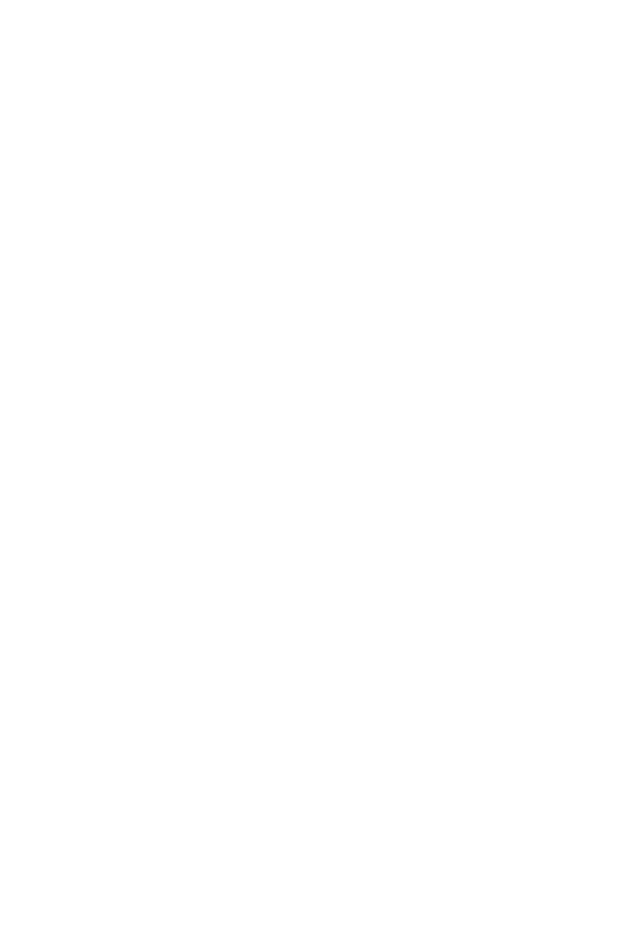
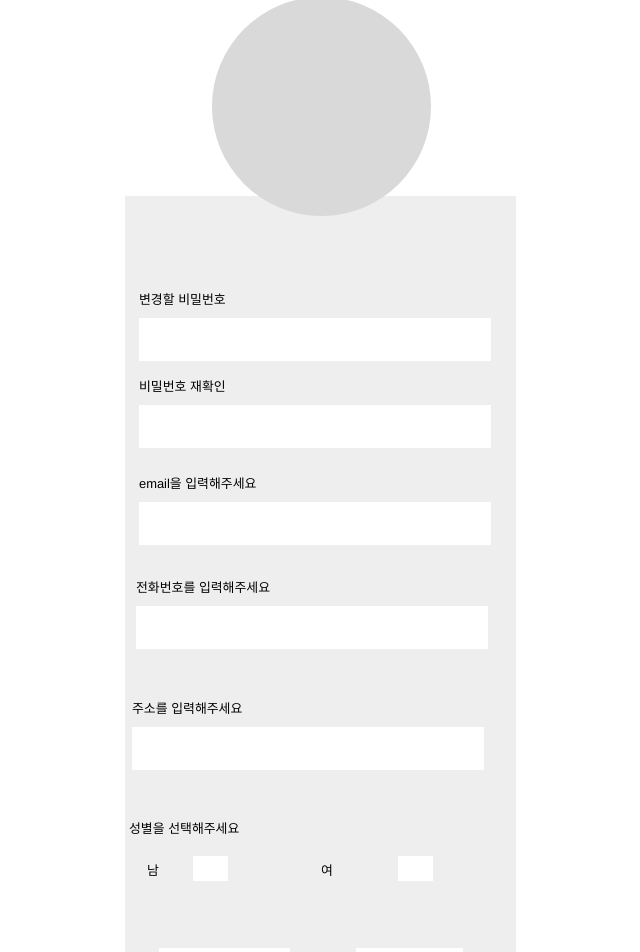
Before and after one commit to Lee-chansu/shoppingMall, a React (Create React App) app: page /userEdit in a window 1280 px wide. Before the commit this address had no page. Shown: the part 23-975 px from the top of the page, without its empty margins (399-1039 px from the left). Before the commit the page ends 800 px from the top, so only its background shows below. Built offline with nearby package versions, Linux system fonts and the light colour scheme.

Commit message:
04.18 edit

```diff
--- a/src/App.js
+++ b/src/App.js
@@ -4,6 +4,8 @@
 //컴포넌트
 import { ProductList } from "./routes/productList";
 import { Main } from "./main";
+import { UserEdit } from "./routes/userEdit";
+
 
 function App() {
   return (
@@ -11,6 +13,7 @@
       <Routes>
         <Route index path="" element={<Main></Main>}></Route>
         <Route path="productList" element={<ProductList />}></Route>
+        <Route path="userEdit" element={<UserEdit />}></Route>
       </Routes>
     </section>
   );
--- /dev/null
+++ b/src/css/userEdit.css
@@ -0,0 +1,210 @@
+.user-edit {
+    background-color: #ffffff;
+    display: flex;
+    flex-direction: row;
+    justify-content: center;
+    width: 100%;
+  }
+
+  .user-edit .div {
+    background-color: #ffffff;
+    height: 1024px;
+    overflow: hidden;
+    position: relative;
+    width: 1440px;
+  }
+
+  .user-edit .profile-image {
+    background-color: #d9d9d9;
+    border-radius: 109.48px;
+    height: 219px;
+    left: 611px;
+    position: absolute;
+    top:20px;
+    width: 219px;
+    z-index: 1;
+  }
+
+  .user-edit .user-edit-box {
+    background-color: #eeeeee;
+    height: 845px;
+    left: 524px;
+    position: absolute;
+    top: 219px;
+    width: 391px;
+  }
+
+  .user-edit .box-password {
+    height: 87px;
+    left: 10px;
+    position: absolute;
+    top: 83px;
+    width: 359px;
+  }
+
+  .user-edit .input {
+    background-color: #ffffff;
+    height: 43px;
+    left: 4px;
+    position: absolute;
+    top: 39px;
+    width: 352px;
+  }
+
+  .user-edit .txt {
+    color: #000000;
+    font-family: "Inter-Regular", Helvetica;
+    font-size: 12.9px;
+    font-weight: 400;
+    left: 4px;
+    letter-spacing: 0;
+    line-height: normal;
+    position: absolute;
+    top: 10px;
+    width: 190px;
+  }
+
+  .user-edit .box-password-check {
+    height: 87px;
+    left: 10px;
+    position: absolute;
+    top: 170px;
+    width: 359px;
+  }
+
+  .user-edit .box-email {
+    height: 87px;
+    left: 10px;
+    position: absolute;
+    top: 267px;
+    width: 359px;
+  }
+
+  .user-edit .box-phone {
+    height: 87px;
+    left: 7px;
+    position: absolute;
+    top: 371px;
+    width: 359px;
+  }
+
+  .user-edit .box-address {
+    height: 87px;
+    left: 3px;
+    position: absolute;
+    top: 492px;
+    width: 359px;
+  }
+
+  .user-edit .select-gender {
+    height: 87px;
+    left: 0;
+    position: absolute;
+    top: 612px;
+    width: 359px;
+  }
+
+  .user-edit .input-radio {
+    height: 43px;
+    left: 4px;
+    position: absolute;
+    top: 39px;
+    width: 352px;
+  }
+
+  .user-edit .text-wrapper {
+    color: #000000;
+    font-family: "Inter-Regular", Helvetica;
+    font-size: 12.9px;
+    font-weight: 400;
+    left: 192px;
+    letter-spacing: 0;
+    line-height: normal;
+    position: absolute;
+    top: 13px;
+    width: 27px;
+  }
+
+  .user-edit .text-wrapper-2 {
+    color: #000000;
+    font-family: "Inter-Regular", Helvetica;
+    font-size: 12.9px;
+    font-weight: 400;
+    left: 18px;
+    letter-spacing: 0;
+    line-height: normal;
+    position: absolute;
+    top: 13px;
+    width: 27px;
+  }
+
+  .user-edit .radio-female {
+    background-color: #ffffff;
+    height: 25px;
+    left: 269px;
+    position: absolute;
+    top: 9px;
+    width: 35px;
+  }
+
+  .user-edit .radio-male {
+    background-color: #ffffff;
+    height: 25px;
+    left: 64px;
+    position: absolute;
+    top: 9px;
+    width: 35px;
+  }
+
+  .user-edit .edit-form {
+    height: 60px;
+    left: 10px;
+    position: absolute;
+    top: 749px;
+    width: 352px;
+  }
+
+  .user-edit .submit-button {
+    background-color: #ffffff;
+    height: 43px;
+    left: 24px;
+    position: absolute;
+    top: 3px;
+    width: 131px;
+  }
+
+  .user-edit .text-wrapper-3 {
+    color: #000000;
+    font-family: "Inter-Regular", Helvetica;
+    font-size: 12.9px;
+    font-weight: 400;
+    left: 21px;
+    letter-spacing: 0;
+    line-height: normal;
+    position: absolute;
+    top: 7px;
+    width: 89px;
+  }
+
+  .user-edit .cancle-button {
+    background-color: #ffffff;
+    height: 43px;
+    left: 221px;
+    overflow: hidden;
+    position: absolute;
+    top: 3px;
+    width: 107px;
+  }
+
+  .user-edit .text-wrapper-4 {
+    color: #000000;
+    font-family: "Inter-Regular", Helvetica;
+    font-size: 12.9px;
+    font-weight: 400;
+    left: 31px;
+    letter-spacing: 0;
+    line-height: normal;
+    position: absolute;
+    top: 10px;
+    width: 63px;
+  }
--- /dev/null
+++ b/src/routes/userEdit.js
@@ -0,0 +1,50 @@
+import "../css/userEdit.css";
+
+export const UserEdit = () => {
+    return (
+      <div className="user-edit">
+        <div className="div">
+          <div className="profile-image" />
+          <div className="user-edit-box">
+            <div className="box-password">
+              <div className="input" />
+              <div className="txt">변경할 비밀번호</div>
+            </div>
+            <div className="box-password-check">
+              <div className="input" />
+              <div className="txt">비밀번호 재확인</div>
+            </div>
+            <div className="box-email">
+              <div className="input" />
+              <div className="txt">email을 입력해주세요</div>
+            </div>
+            <div className="box-phone">
+              <div className="input" />
+              <div className="txt">전화번호를 입력해주세요</div>
+            </div>
+            <div className="box-address">
+              <div className="input" />
+              <div className="txt">주소를 입력해주세요</div>
+            </div>
+            <div className="select-gender">
+              <div className="input-radio">
+                <div className="text-wrapper">여</div>
+                <div className="text-wrapper-2">남</div>
+                <div className="radio-female" />
+                <div className="radio-male" />
+              </div>
+              <div className="txt">성별을 선택해주세요</div>
+            </div>
+            <div className="edit-form">
+              <div className="submit-button">
+                <div className="text-wrapper-3">수정완료</div>
+              </div>
+              <div className="cancle-button">
+                <div className="text-wrapper-4">취소</div>
+              </div>
+            </div>
+          </div>
+        </div>
+      </div>
+    );
+  };
```
Also changed, not shown: package.json (+6 -1 lines), 1 other file (tests, documents, lock files or other folders).
